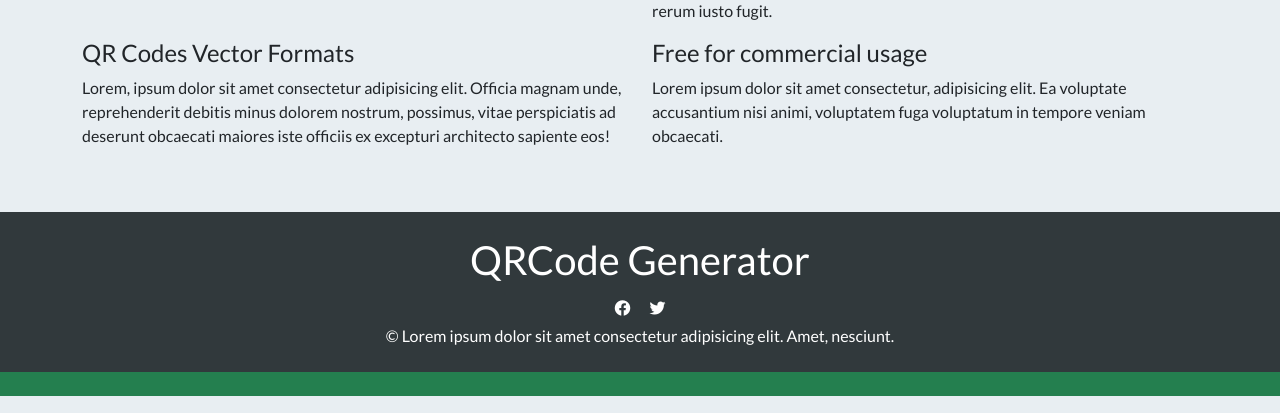
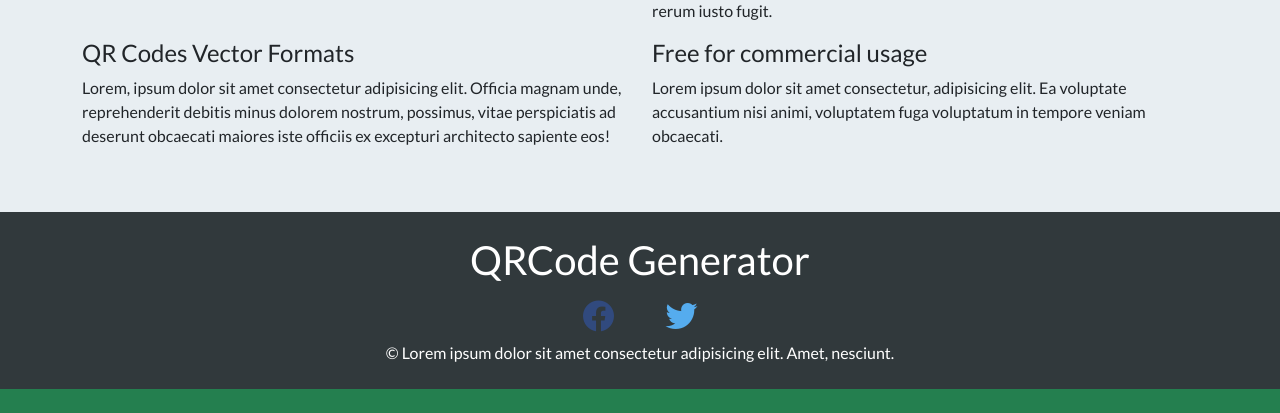
Before and after one commit to bcdipesh/qrcode-generator, a Flask app: page / in a window 1280 px wide. Shown: the part 2032-2445 px from the top of the page. Run offline with Flask 3, Linux system fonts and the light colour scheme; some libraries are stand-ins or nearby versions.

Commit message:
Change icon styles

```diff
--- a/templates/home.html
+++ b/templates/home.html
@@ -183,8 +183,8 @@
 
 
                 <div class="col-12">
-                    <i class="fa-brands m-2 fa-facebook"></i>
-                    <i class="fa-brands m-2 fa-twitter"></i>
+                    <i style="color: #314A7E;" class="fa-brands m-4 fa-facebook fa-2xl"></i>
+                    <i style="color: #55ACEE;" class="fa-brands m-4 fa-twitter fa-2xl"></i>
                 </div>
 
                 <div class="col-12">
```
